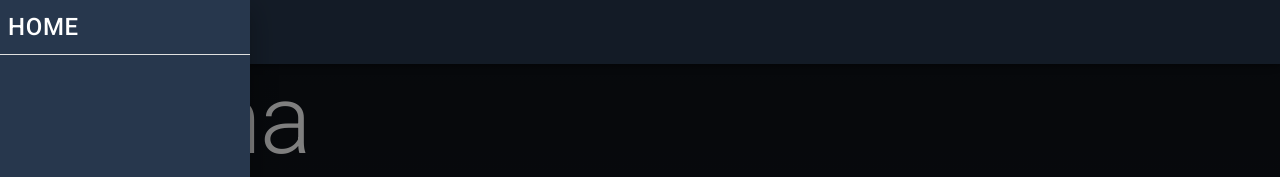
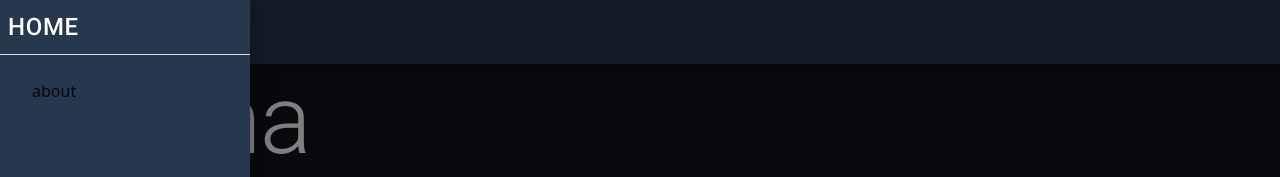
Before and after one commit to SeraphelCelaena/serpag-website, a Next.js app: page / in a window 1280 px wide. Both pictures are taken after a click on the button "menu". Shown: the top 177 px of the page. Built offline with nearby package versions, Linux system fonts and the light colour scheme.

Commit message:
added nav to other pages in the drawer

```diff
--- a/components/NavBar.js
+++ b/components/NavBar.js
@@ -8,6 +8,7 @@ import Drawer from "@mui/material/Drawer";
 import IconButton from "@mui/material/IconButton";
 import List from "@mui/material/List";
 import ListItem from "@mui/material/ListItem";
+import ListItemButton from "@mui/material/ListItemButton";
 import ListItemText from "@mui/material/ListItemText";
 import Toolbar from "@mui/material/Toolbar";
 import Typography from "@mui/material/Typography";
@@ -20,6 +21,8 @@ import Head from "next/head";
 import NextLink from "next/link";
 
 const drawerWidth = 250;
+
+const pageList = ["about"];
 
 const homeButton = (
 	<Typography variant="h4">
@@ -71,6 +74,17 @@ export default function NavBar({title}) {
 		>
 			{homeButton}
 			<Divider style={{ backgroundColor: 'white' }} />
+			<List>
+				{pageList.map((page) => {
+					return <ListItem key={page}>
+						<NextLink href={`/${page}`} passHref>
+							<ListItemButton color="secondary" style={{ width: '100%' }}>
+								{page}
+							</ListItemButton>
+						</NextLink>
+					</ListItem>
+				})}
+			</List>
 		</Drawer>
 	</Box>;
 }
```
